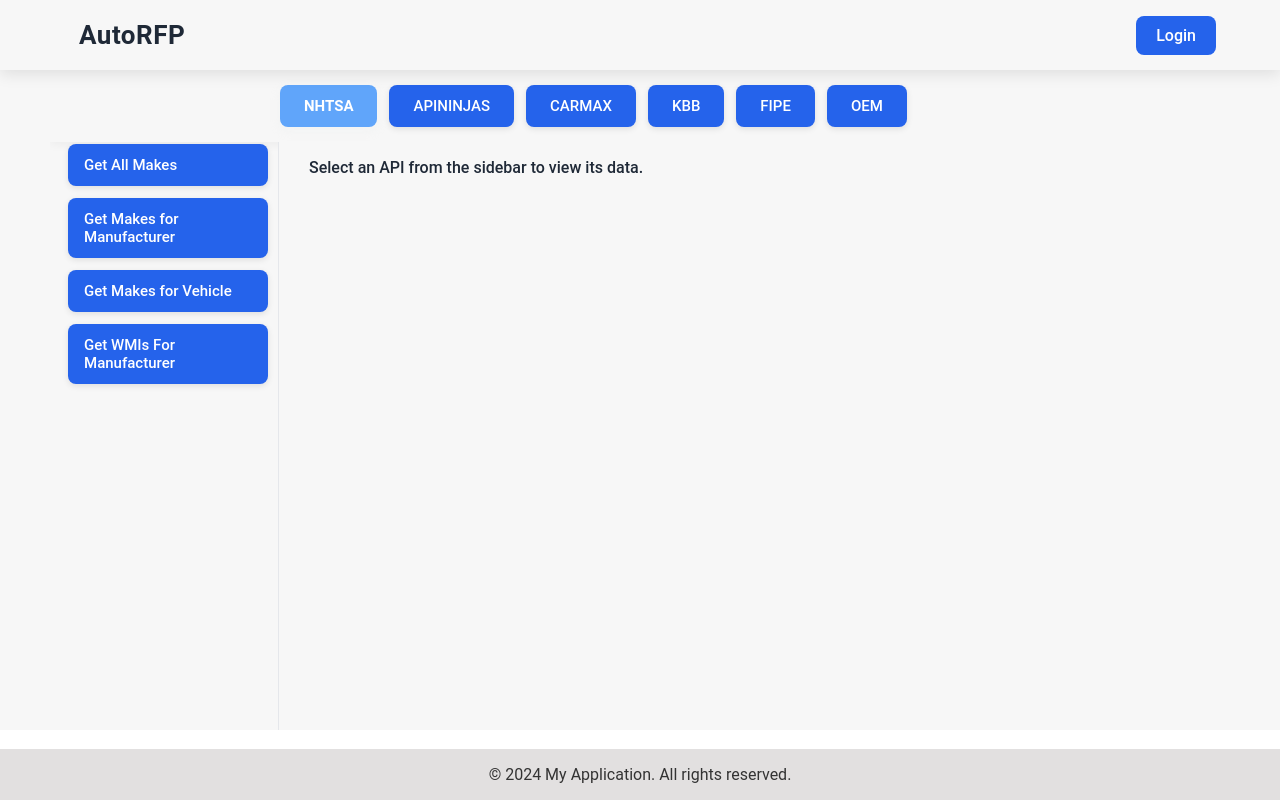
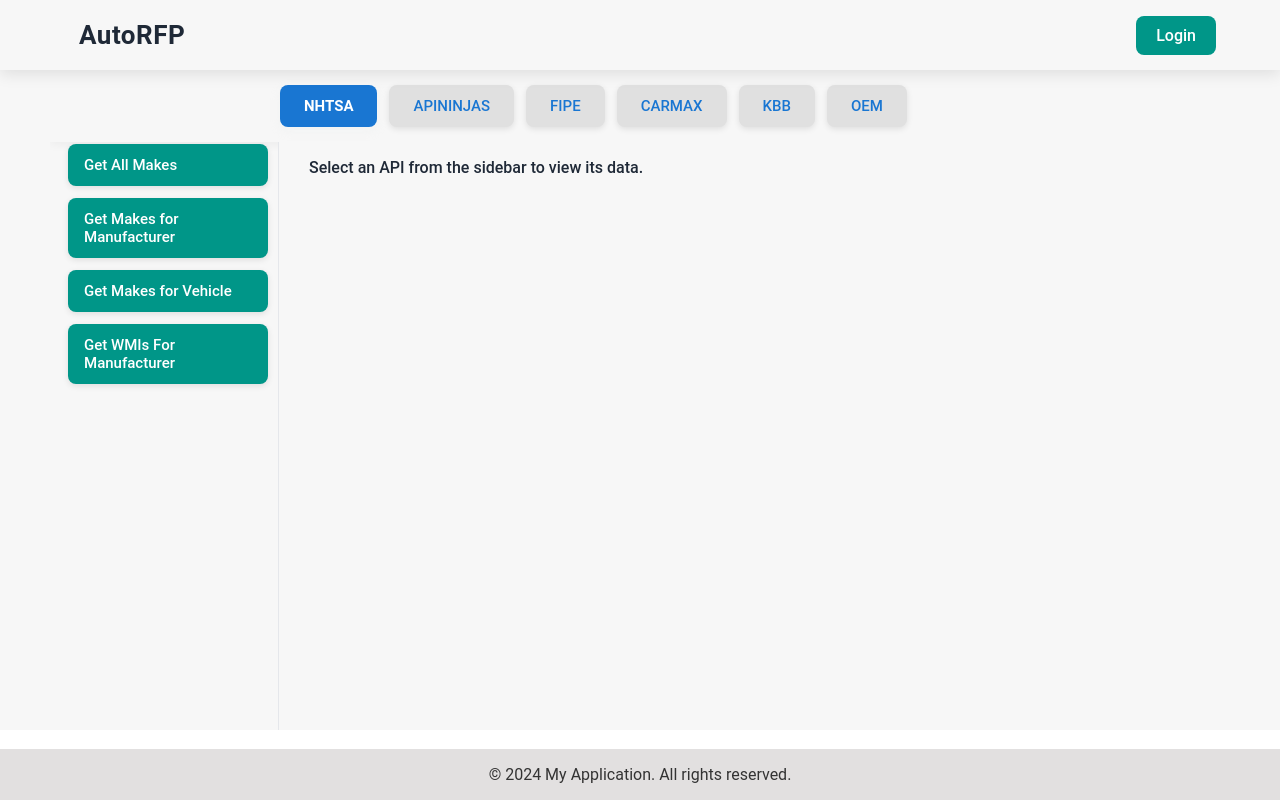
Before and after one commit to vm-ec/vm-auto-microsite, a React (Create React App) app: page /vehicle-brand in a window 1280 px wide. Built offline with nearby package versions, Linux system fonts and the light colour scheme; data requests are answered from the project's data file.

Commit message:
updated UI

```diff
--- a/src/common/layout/Header.css
+++ b/src/common/layout/Header.css
@@ -28,7 +28,7 @@
   padding-left: 15px; /* Add spacing from the left edge */
 }
 .login-button {
-  background-color: #2563EB; /* Blue background */
+  background-color: #009688; /* Blue background */
   color: #FFFFFF; /* White text */
   border: none;
   border-radius: 8px;
@@ -42,6 +42,6 @@
 }
 
 .login-button:hover {
-  background-color: #1E40AF; /* Darker blue on hover */
+  background-color: #00796B; /* Darker blue on hover */
   transform: scale(1.05); /* Slight zoom effect */
 }
--- a/src/common/tableView/APITABS.css
+++ b/src/common/tableView/APITABS.css
@@ -36,8 +36,8 @@
   margin-right: 12px;
   padding: 12px 24px;
   border: none;
-  background-color: #2563EB;
-  color: #FFFFFF;
+  background-color: #E0E0E0;
+  color: #1976d2;
   cursor: pointer;
   border-radius: 8px;
   font-size: 15px;
@@ -48,7 +48,7 @@
 }
 
 .tab-button.active {
-  background-color: #60A5FA;
+  background-color: #1976d2;
   color: #FFFFFF;
   font-weight: 600;
   box-shadow: 0 4px 10px rgba(232, 234, 236, 0.25);
@@ -56,7 +56,7 @@
 }
 
 .tab-button:hover {
-  background-color: #60A5FA;
+  background-color: #1565c0;
   color: #FFFFFF;
   transform: scale(1.05);
   box-shadow: 0 4px 12px rgba(0, 0, 0, 0.15);
@@ -96,7 +96,7 @@
 
   margin-bottom: 12px;
   border: none;
-  background-color: #2563EB;
+  background-color: #009688;
   cursor: pointer;
   border-radius: 8px;
   text-align: left;
@@ -109,14 +109,14 @@
 }
 
 .api-button.selected {
-  background-color: #60A5FA;
+  background-color: #00796B;
   color: #FFFFFF;
   font-weight: 600;
   box-shadow: 0 4px 10px rgba(0, 0, 0, 0.15);
 }
 
 .api-button:hover {
-  background-color: #60A5FA;
+  background-color: #00695C;
   color: #FFFFFF;
   transform: scale(1.03);
   box-shadow: 0 4px 12px rgba(0, 0, 0, 0.15);
--- a/src/common/tableView/APITABS.js
+++ b/src/common/tableView/APITABS.js
@@ -10,17 +10,21 @@ const APITabs = () => {
   // Define tabs and their respective APIs
   const tabs = {
     nhtsa: [
-      { name: 'Get All Makes', url: 'https://blooming-retreat-61297-cbf936552597.herokuapp.com/api/getAllMakes' },
-      { name: 'Get Makes for Manufacturer', url: 'https://blooming-retreat-61297-cbf936552597.herokuapp.com/api/getAllManufacturers' },
-      { name: 'Get Makes for Vehicle', url: 'https://blooming-retreat-61297-cbf936552597.herokuapp.com/api/getMakesForVehicle' },
-      { name: 'Get WMIs For Manufacturer', url: 'https://blooming-retreat-61297-cbf936552597.herokuapp.com/api/getWMIsForManufacturer/hon' },
+      { name: 'Get All Makes', url: 'https://vm-nhtsa.onrender.com/api/getAllMakes' },
+      { name: 'Get Makes for Manufacturer', url: 'https://vm-nhtsa.onrender.com/api/getAllManufacturers' },
+      { name: 'Get Makes for Vehicle', url: 'https://vm-nhtsa.onrender.com/api/getMakesForVehicle' },
+      { name: 'Get WMIs For Manufacturer', url: 'https://vm-nhtsa.onrender.com/api/getWMIsForManufacturer/hon' },
     ],
     apiNinjas: [
       { name: 'Get Cars by Model (Camry)', url: 'https://api.api-ninjas.com/v1/cars?model=camry' },
     ],
+    FIpe: [
+      { name: 'Get Brands', url: '' },
+      { name: 'Get Models', url: '' },
+      { name: 'Get Years', url: '' },
+    ],
     carMax: [], // Placeholder for carMax
     Kbb: [], // Placeholder for Kbb
-    FIpe: [], // Placeholder for FIpe
     OEM: [], // Placeholder for OEM
   };
 
@@ -63,7 +67,7 @@ const APITabs = () => {
                 {tabs[activeTab].map((api, index) => (
                   <button
                     key={index}
-                    className={`api-button ${selectedAPI === api.url ? 'selected' : ''}`}
+                   className={`api-button ${selectedAPI === api.url ? 'selected' : ''}`}
                     onClick={() => handleApiSelection(api)}
                   >
                     {api.name}
--- a/src/common/tableView/table.css
+++ b/src/common/tableView/table.css
@@ -29,8 +29,8 @@ thead th {
   position: sticky;
   top: 0;
   z-index: 2; /* Ensure it stays above other content */
-  background-color: #3B82F6; /* Match the header background color */
-  color: white; /* Ensure text remains visible */
+  background-color: #b2dfdb; /* Match the header background color */
+  color: #004d40; /* Ensure text remains visible */
   border: none;
 }
 
```
Also changed, not shown: src/common/tableView/Fipe.js (added, +35 -0 lines).
